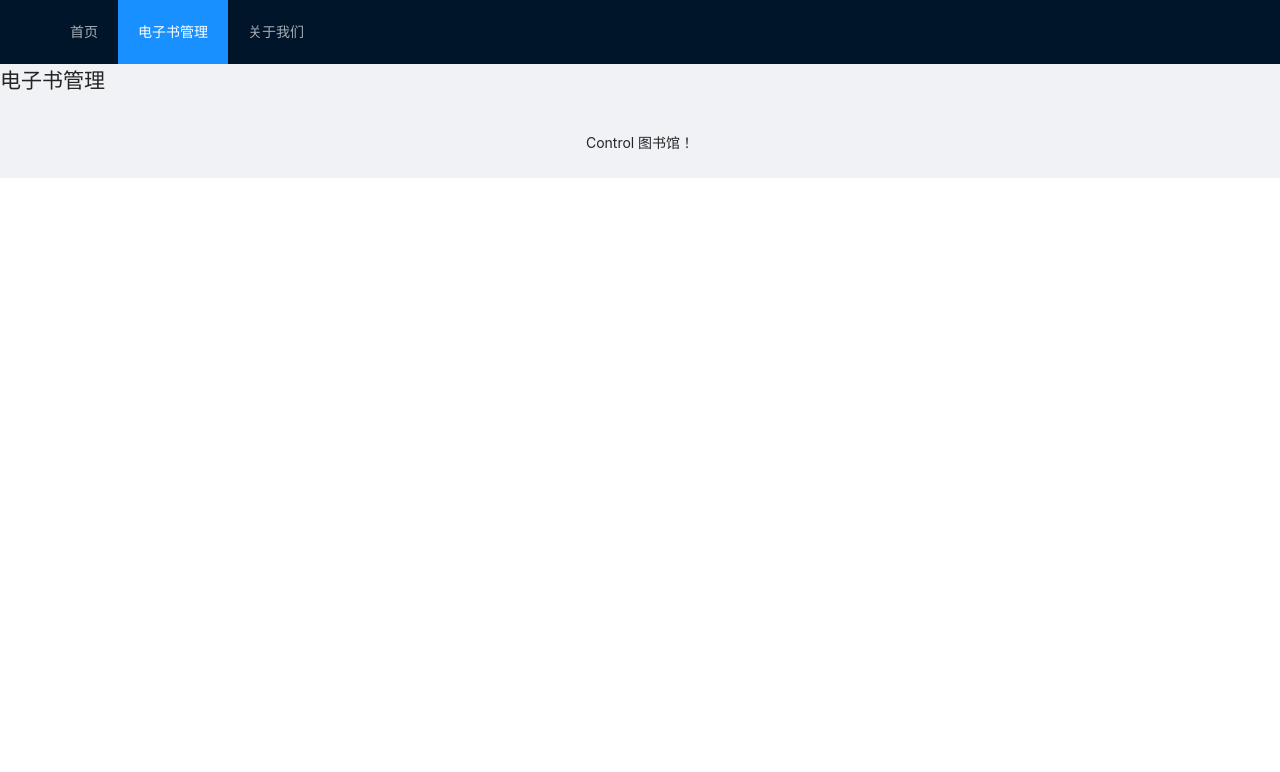
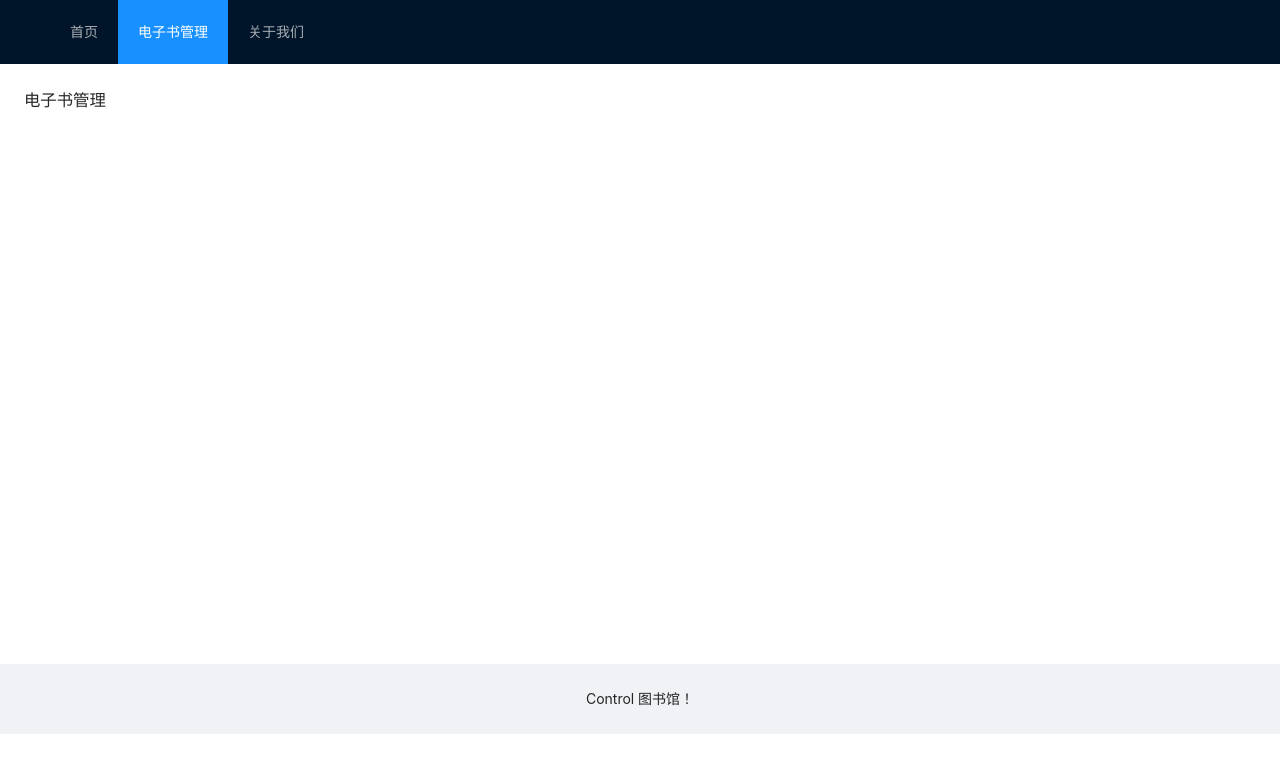
Before and after one commit to Control-body/Wiki_front, a Vue app: page / in a window 1280 px wide. Both pictures are taken after a click on the item "电子书管理". Shown: the top 772 px of the page. Built offline with nearby package versions, Linux system fonts and the light colour scheme; no server answers.

Commit message:
6.3 修改电子书管理页面的布局

```diff
--- a/src/views/admin/admin-about.vue
+++ b/src/views/admin/admin-about.vue
@@ -1,5 +1,11 @@
 <template>
-  <div class="about">
-    <h1>电子书管理</h1>
-  </div>
+
+  <a-layout>
+    <a-layout-content :style="{background: '#fff' ,padding: '24px',margin: 0,minHeight : '600px'}">
+
+      <div class="about">
+        <h1>电子书管理</h1>
+      </div>
+    </a-layout-content>
+  </a-layout>
 </template>
--- a/src/views/home.vue
+++ b/src/views/home.vue
@@ -45,7 +45,7 @@
       </a-sub-menu>
     </a-menu>
   </a-layout-sider>
-    <a-layout-content :style="{background: '#fff' ,padding: '24px',margin: 0,minHeight : '280px'}">
+    <a-layout-content :style="{background: '#fff' ,padding: '24px',margin: 0,minHeight : '600px'}">
 
 
       <a-list item-layout="vertical" size="large" :grid="{ gutter: 10, column: 3 }"
```
